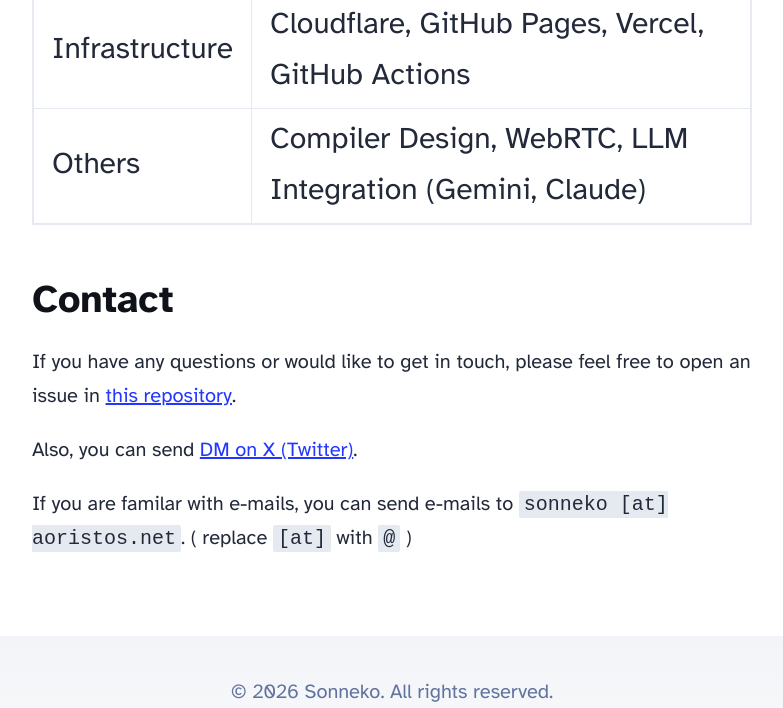
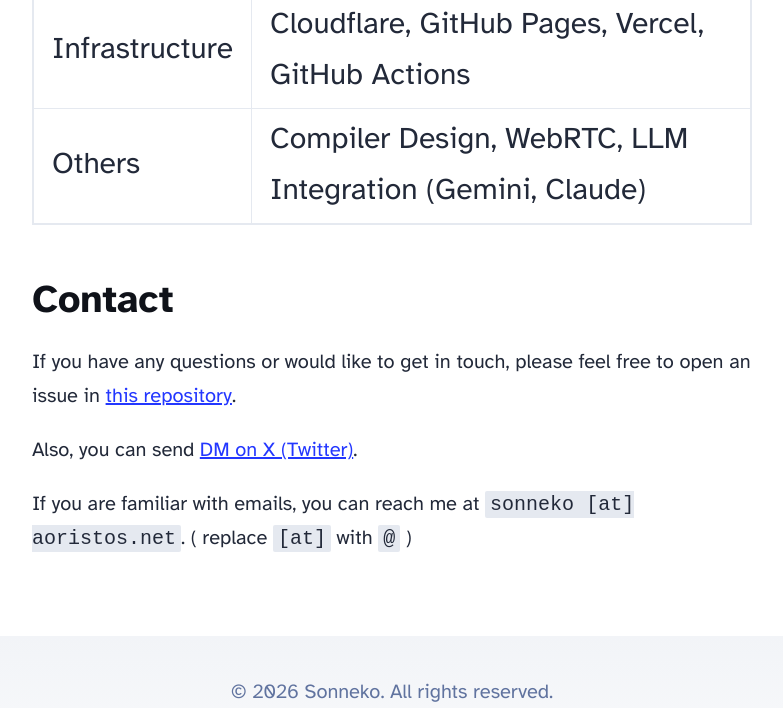
Before and after one commit to sonneko/sonneko.github.io, an Astro site: page / in a window 1280 px wide. Shown: the part 2051-2759 px from the top of the page, without its empty margins (248-1031 px from the left). Built offline with nearby package versions, Linux system fonts and the light colour scheme; Astro itself is replaced by a stand-in of ours.

Commit message:
Fix typo in email contact information

```diff
--- a/src/pages/index.astro
+++ b/src/pages/index.astro
@@ -83,7 +83,7 @@ import { SITE_DESCRIPTION, SITE_TITLE } from '../consts';
 				Also, you can send <a href="https://x.com/_sonneko">DM on X (Twitter)</a>.
 			</p>
 			<p>
-				If you are familar with e-mails, you can send e-mails to <code>sonneko [at] aoristos.net</code>. ( replace <code>[at]</code> with <code>@</code> )
+				If you are familiar with emails, you can reach me at <code>sonneko [at] aoristos.net</code>. ( replace <code>[at]</code> with <code>@</code> )
 			</p>
 		</main>
 		<Footer />
```
